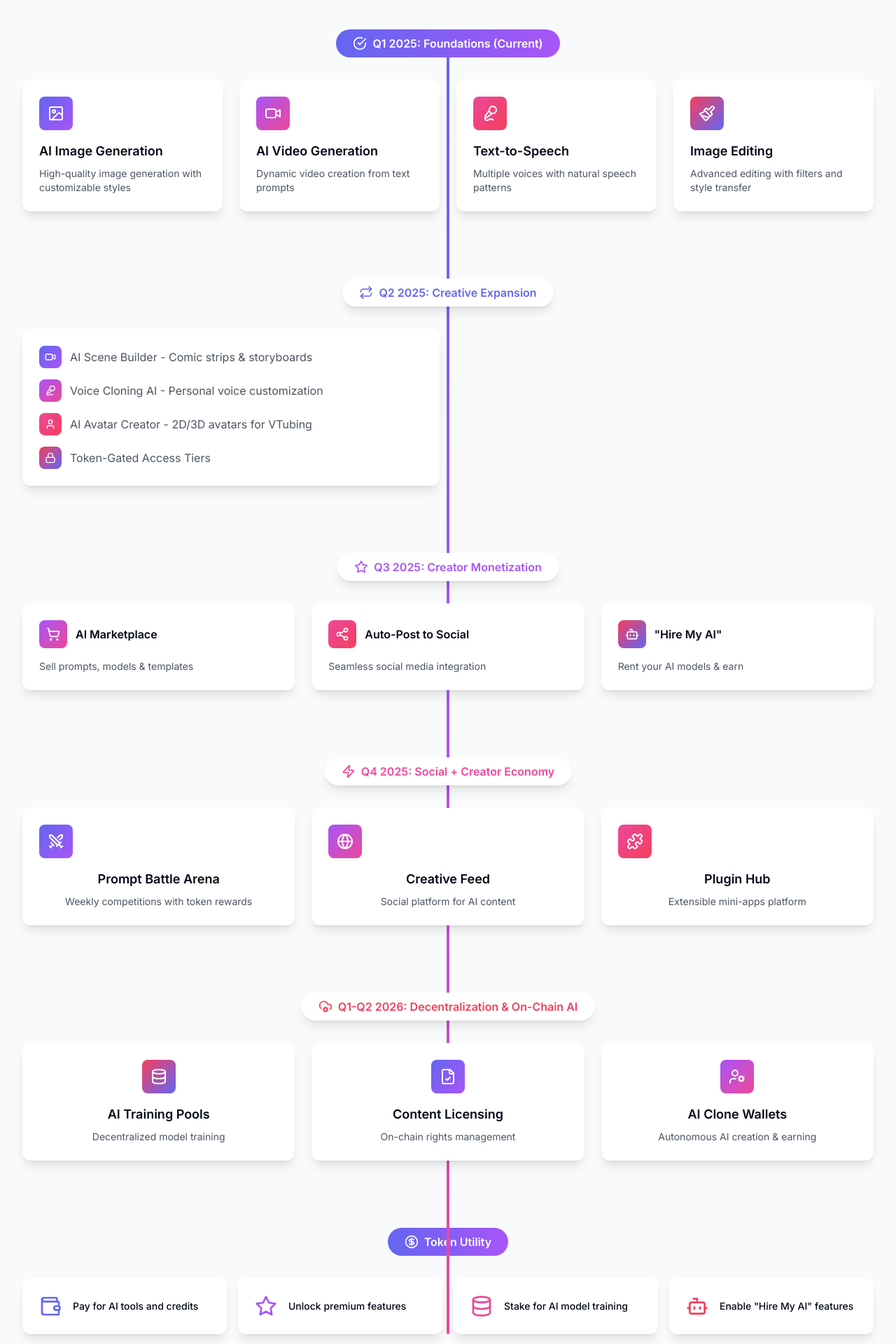
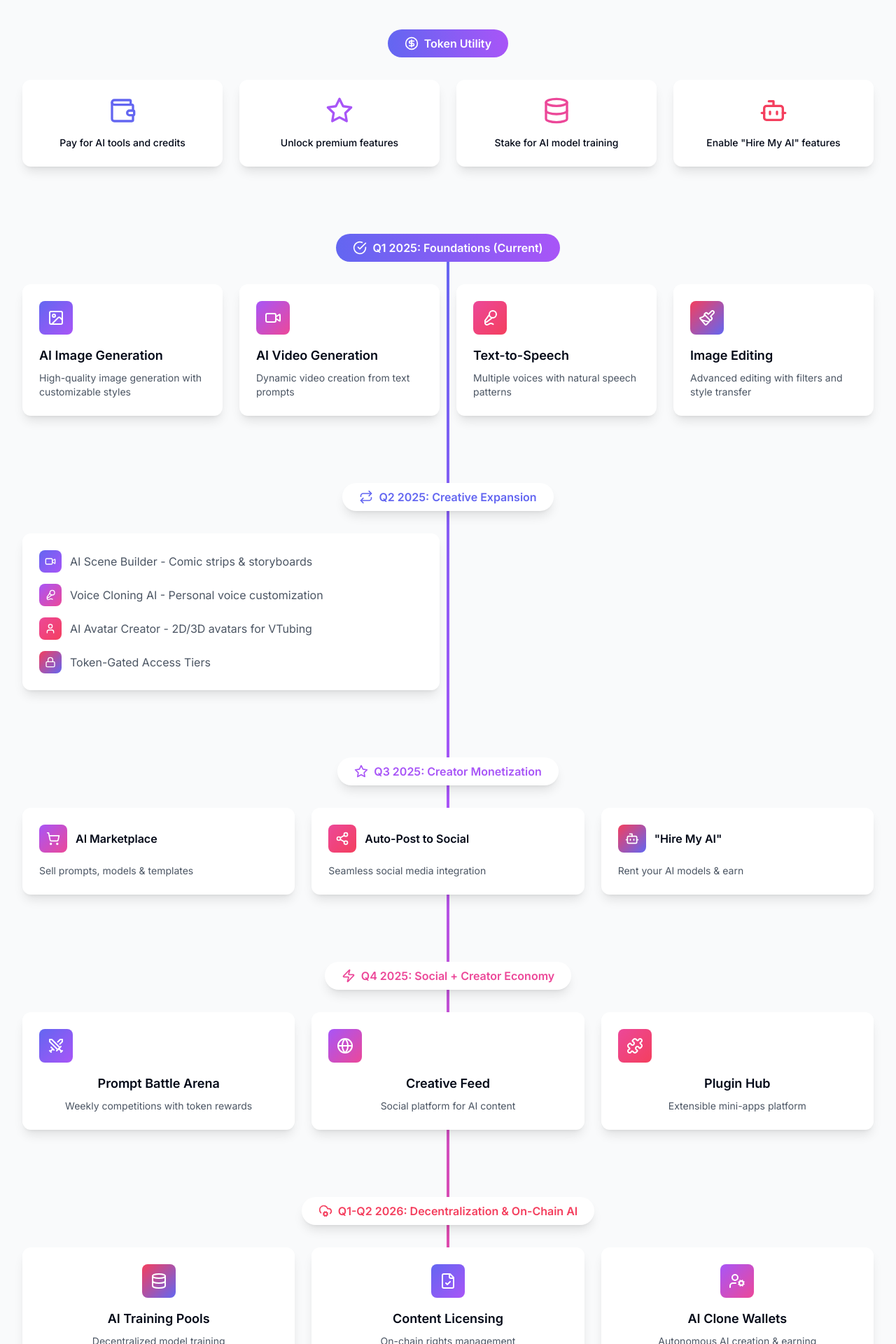
Before and after one commit to capteeen/lyra-app, a Next.js app: page / in a window 1280 px wide. Shown: the part 2320-4240 px from the top of the page at 70% size. Built offline with nearby package versions, Linux system fonts and the light colour scheme.

Commit message:
Reorganize landing page: Move Token Utility section to the top for better visibility, enhance layout with new card designs for features, and improve overall styling for a more engaging user experience.

```diff
--- a/app/page.tsx
+++ b/app/page.tsx
@@ -332,6 +332,42 @@ export default function LandingPage() {
             </div>
 
             <div className="mt-16">
+              {/* Token Utility - Moved to top */}
+              <div className="mb-24">
+                <div className="flex items-center justify-center mb-8">
+                  <div className="bg-gradient-to-r from-indigo-500 to-purple-500 text-white px-6 py-2 rounded-full flex items-center">
+                    <CircleDollarSign className="w-5 h-5 mr-2" />
+                    <span className="font-semibold">Token Utility</span>
+                  </div>
+                </div>
+                <div className="grid gap-6 sm:grid-cols-2 lg:grid-cols-4">
+                  <div className="rounded-xl bg-white dark:bg-gray-800 shadow-lg p-6 transform hover:-translate-y-1 duration-200">
+                    <div className="flex flex-col items-center space-y-4">
+                      <Wallet className="w-10 h-10 text-indigo-500" />
+                      <span className="text-sm font-medium text-center">Pay for AI tools and credits</span>
+                    </div>
+                  </div>
+                  <div className="rounded-xl bg-white dark:bg-gray-800 shadow-lg p-6 transform hover:-translate-y-1 duration-200">
+                    <div className="flex flex-col items-center space-y-4">
+                      <Star className="w-10 h-10 text-purple-500" />
+                      <span className="text-sm font-medium text-center">Unlock premium features</span>
+                    </div>
+                  </div>
+                  <div className="rounded-xl bg-white dark:bg-gray-800 shadow-lg p-6 transform hover:-translate-y-1 duration-200">
+                    <div className="flex flex-col items-center space-y-4">
+                      <Database className="w-10 h-10 text-pink-500" />
+                      <span className="text-sm font-medium text-center">Stake for AI model training</span>
+                    </div>
+                  </div>
+                  <div className="rounded-xl bg-white dark:bg-gray-800 shadow-lg p-6 transform hover:-translate-y-1 duration-200">
+                    <div className="flex flex-col items-center space-y-4">
+                      <BotIcon className="w-10 h-10 text-rose-500" />
+                      <span className="text-sm font-medium text-center">Enable "Hire My AI" features</span>
+                    </div>
+                  </div>
+                </div>
+              </div>
+
               {/* Timeline Container */}
               <div className="relative">
                 {/* Timeline Line */}
@@ -407,13 +443,13 @@ export default function LandingPage() {
                               <User className="w-4 h-4 text-white" />
                             </div>
                             AI Avatar Creator - 2D/3D avatars for VTubing
-          </li>
+                          </li>
                           <li className="flex items-center text-gray-600 dark:text-gray-400">
                             <div className="flex items-center justify-center w-8 h-8 rounded-lg bg-gradient-to-br from-rose-500 to-indigo-500 mr-3">
                               <Lock className="w-4 h-4 text-white" />
                             </div>
                             Token-Gated Access Tiers
-          </li>
+                          </li>
                         </ul>
                       </div>
                     </div>
@@ -530,34 +566,6 @@ export default function LandingPage() {
                     </div>
                   </div>
                 </div>
-
-                {/* Token Utility */}
-                <div className="mt-24">
-                  <div className="flex items-center justify-center mb-8">
-                    <div className="bg-gradient-to-r from-indigo-500 to-purple-500 text-white px-6 py-2 rounded-full flex items-center">
-                      <CircleDollarSign className="w-5 h-5 mr-2" />
-                      <span className="font-semibold">Token Utility</span>
-                    </div>
-                  </div>
-                  <div className="grid gap-4 sm:grid-cols-2 lg:grid-cols-4">
-                    <div className="rounded-xl bg-white dark:bg-gray-800 shadow-lg p-6 flex items-center space-x-4">
-                      <Wallet className="w-8 h-8 text-indigo-500" />
-                      <span className="text-sm font-medium">Pay for AI tools and credits</span>
-                    </div>
-                    <div className="rounded-xl bg-white dark:bg-gray-800 shadow-lg p-6 flex items-center space-x-4">
-                      <Star className="w-8 h-8 text-purple-500" />
-                      <span className="text-sm font-medium">Unlock premium features</span>
-                    </div>
-                    <div className="rounded-xl bg-white dark:bg-gray-800 shadow-lg p-6 flex items-center space-x-4">
-                      <Database className="w-8 h-8 text-pink-500" />
-                      <span className="text-sm font-medium">Stake for AI model training</span>
-                    </div>
-                    <div className="rounded-xl bg-white dark:bg-gray-800 shadow-lg p-6 flex items-center space-x-4">
-                      <BotIcon className="w-8 h-8 text-rose-500" />
-                      <span className="text-sm font-medium">Enable "Hire My AI" features</span>
-                    </div>
-                  </div>
-                </div>
               </div>
             </div>
           </div>
```
